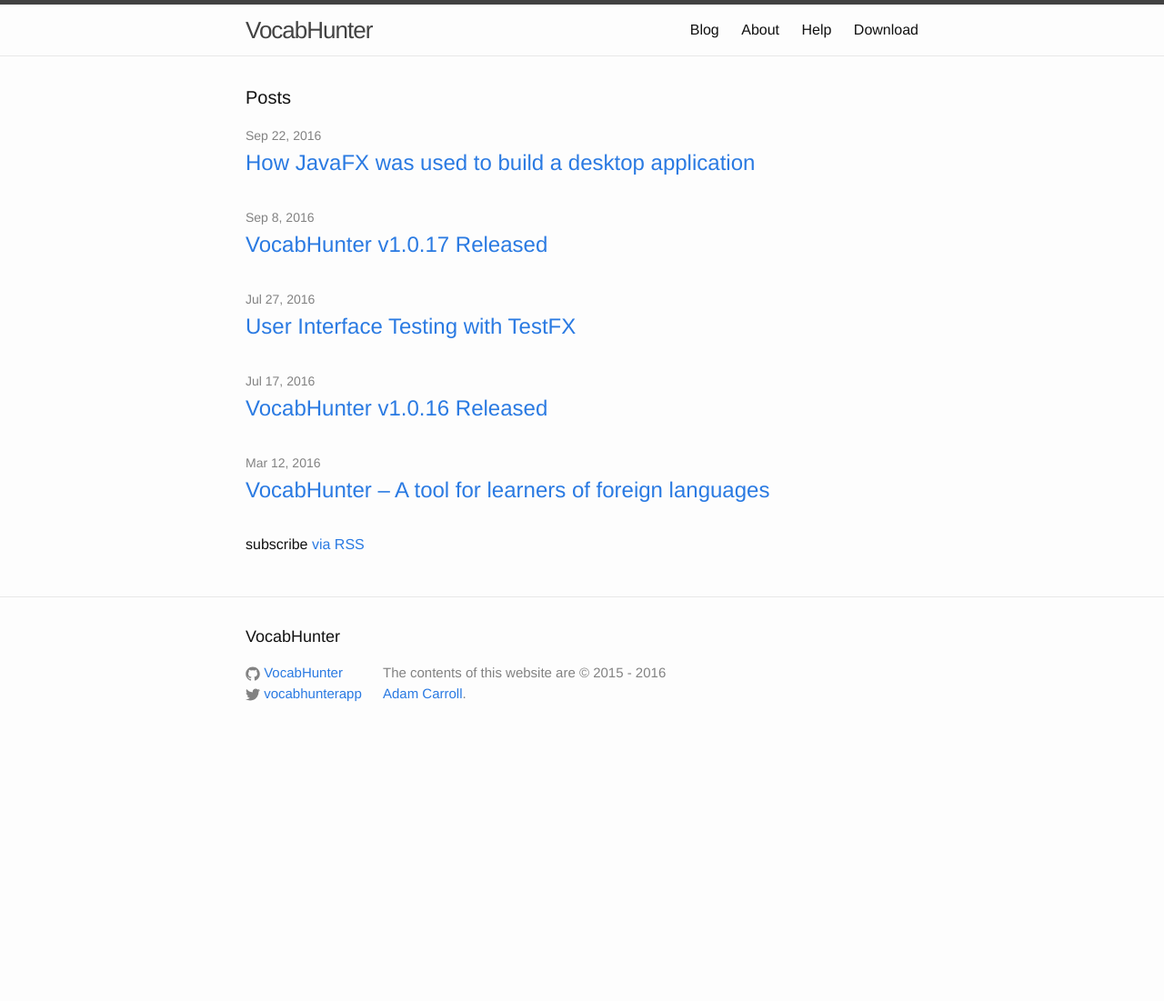
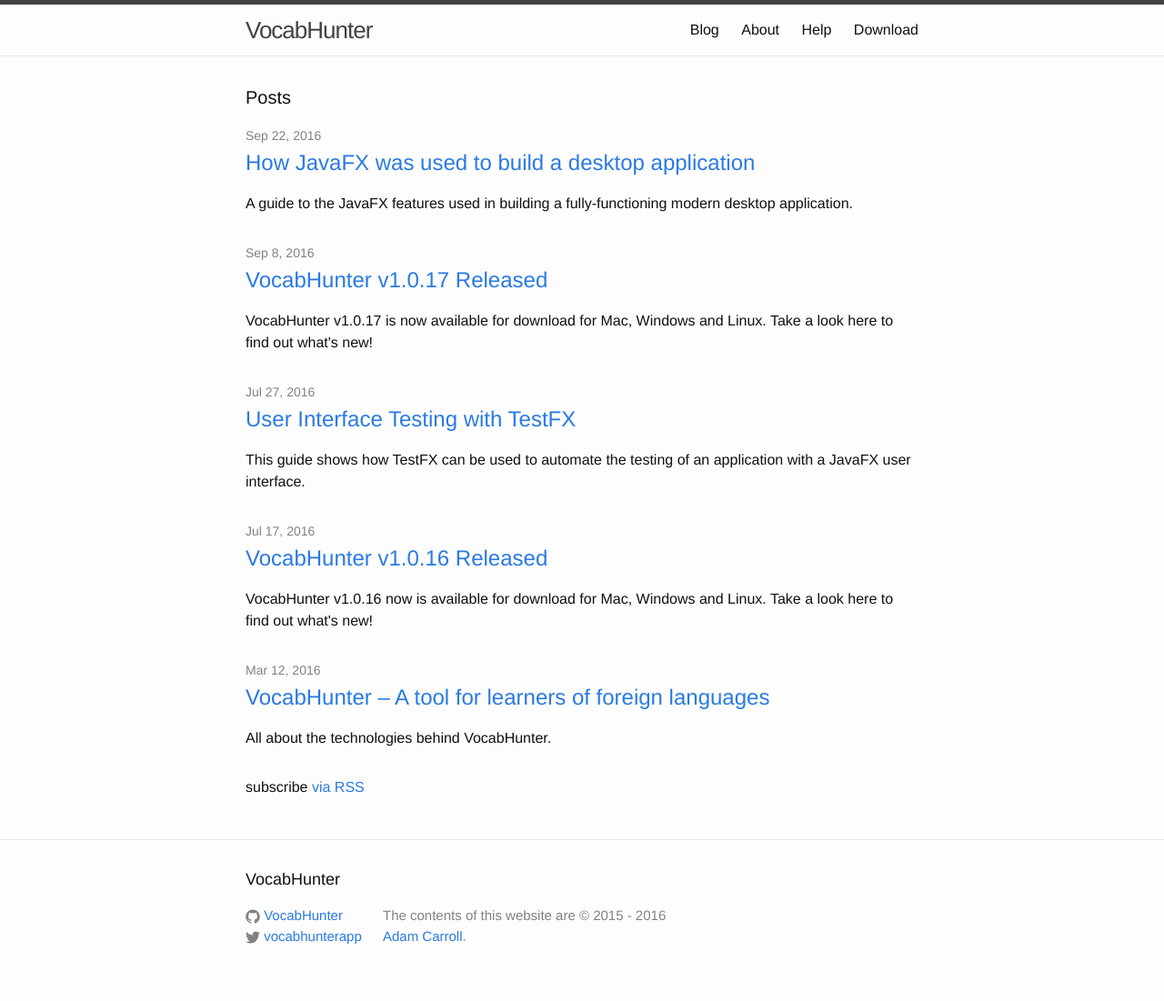
Before and after one commit to VocabHunter/vocabhunter.github.io, a Jekyll site: the page built from blog.html, in a window 1280 px wide. Shown: the whole page at 91% size. Built offline with Jekyll 4.4.1, drawn with Linux system fonts in a browser that asks for light colours; before the commit the page ends 900 px from its top, so only the background shows below that.

Commit message:
Added post excerpts to the blog page

```diff
--- a/_posts/2016-03-12-VocabHunter-a-tool-for-learners-of-foreign-languages.md
+++ b/_posts/2016-03-12-VocabHunter-a-tool-for-learners-of-foreign-languages.md
@@ -5,6 +5,7 @@
 image: /assets/VocabHunter-Blog.png
 author: Adam Carroll
 description: All about the technologies behind VocabHunter
+excerpt: All about the technologies behind VocabHunter.
 ---
 I wrote an article about VocabHunter over at the King Tech Blog: [VocabHunter – A tool for learners of foreign languages][KingTechBlog1].
 
--- a/_posts/2016-07-17-VocabHunter-v1.0.16-Released.md
+++ b/_posts/2016-07-17-VocabHunter-v1.0.16-Released.md
@@ -5,6 +5,7 @@
 image: /assets/VocabHunter-Release-v1.0.16.png
 author: Adam Carroll
 description: VocabHunter v1.0.16 is now available for free download for Mac, Windows and Linux
+excerpt: VocabHunter v1.0.16 now is available for download for Mac, Windows and Linux.  Take a look here to find out what's new!
 ---
 I've just released a new version of VocabHunter.  You can get a copy from the [download](/download) page.  The main changes in this release are:
 
--- a/_posts/2016-07-27-TestFX.md
+++ b/_posts/2016-07-27-TestFX.md
@@ -5,6 +5,7 @@
 image: /assets/VocabHunter-TestFX.png
 author: Adam Carroll
 description: Automating JavaFX GUI Tests With TestFX
+excerpt: This guide shows how TestFX can be used to automate the testing of an application with a JavaFX user interface.
 ---
 ![User Interface Testing with TestFX](/assets/VocabHunter-TestFX.png)
 
--- a/_posts/2016-09-08-VocabHunter-v1.0.17-Released.md
+++ b/_posts/2016-09-08-VocabHunter-v1.0.17-Released.md
@@ -5,6 +5,7 @@
 image: /assets/VocabHunter-Release-v1.0.17.png
 author: Adam Carroll
 description: VocabHunter v1.0.17 is now available for free download for Mac, Windows and Linux
+excerpt: VocabHunter v1.0.17 is now available for download for Mac, Windows and Linux.  Take a look here to find out what's new!
 ---
 # New Release
 ![VocabHunter v1.0.17](/assets/VocabHunter-Release-v1.0.17.png)
--- a/_posts/2016-09-22-JavaFX.md
+++ b/_posts/2016-09-22-JavaFX.md
@@ -5,6 +5,7 @@
 image: /assets/VocabHunter-JavaFX.png
 author: Adam Carroll
 description: A guide to the JavaFX features used in building a fully-functioning modern desktop application
+excerpt: A guide to the JavaFX features used in building a fully-functioning modern desktop application.
 ---
 [![How JavaFX was used to build a desktop application](/assets/VocabHunter-JavaFX.png)][KingTechBlog2]
 
--- a/blog.html
+++ b/blog.html
@@ -19,6 +19,7 @@
         <h2>
           <a class="post-link" href="{{ post.url | prepend: site.baseurl }}">{{ post.title }}</a>
         </h2>
+        <p>{{ post.excerpt }}</p>
       </li>
     {% endfor %}
   </ul>
```
